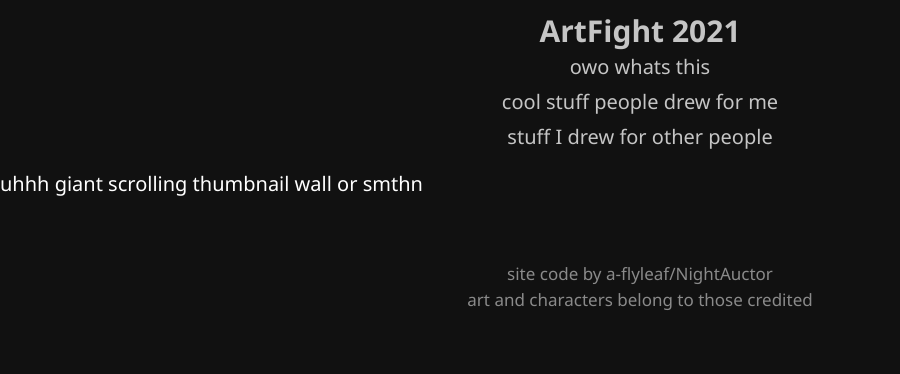
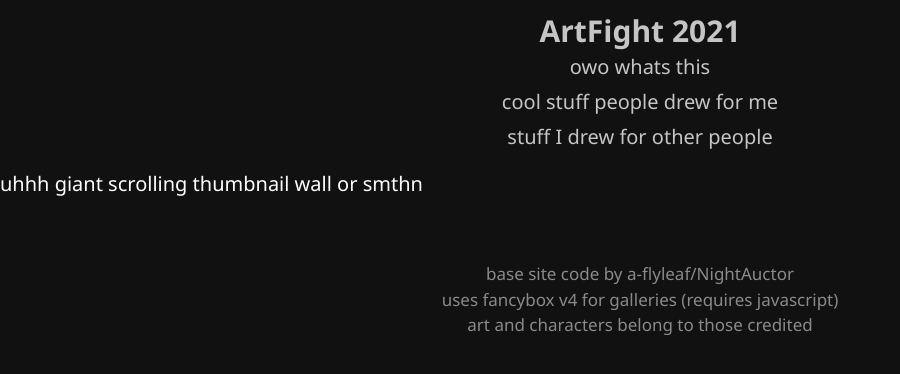
Before and after one commit to a-flyleaf/artfight, a Jekyll site: the page built from index.html, in a window 1280 px wide. Shown: the top 374 px of the page, without its empty margins (0-900 px from the left). Built offline with Jekyll 4.4.1, drawn with Linux system fonts in a browser that asks for light colours.

Commit message:
add fancybox credit

```diff
--- a/_layouts/2021.html
+++ b/_layouts/2021.html
@@ -28,7 +28,8 @@
 	</main>
 
 	<footer><ul>
-		<li>site code by <a href="/" target="_blank">a-flyleaf</a>/<a href="https://artfight.net/~NightAuctor" target="_blank">NightAuctor</a></li>
+		<li>base site code by <a href="/" target="_blank">a-flyleaf</a>/<a href="https://artfight.net/~NightAuctor" target="_blank">NightAuctor</a></li>
+		<li>uses <a href="https://fancyapps.com/docs/ui/fancybox/" target="_blank">fancybox v4</a> for galleries (requires javascript)</li>
 		<li>art and characters belong to those credited</li>
 	</ul></footer>
 
```
